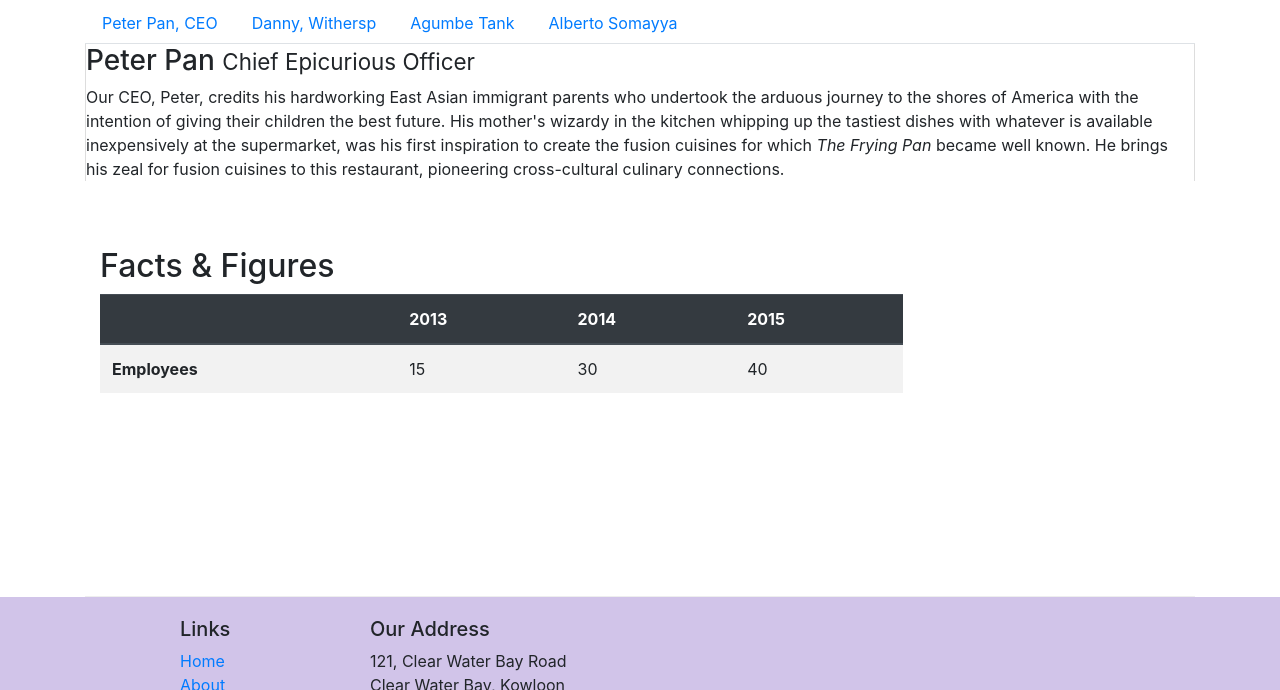
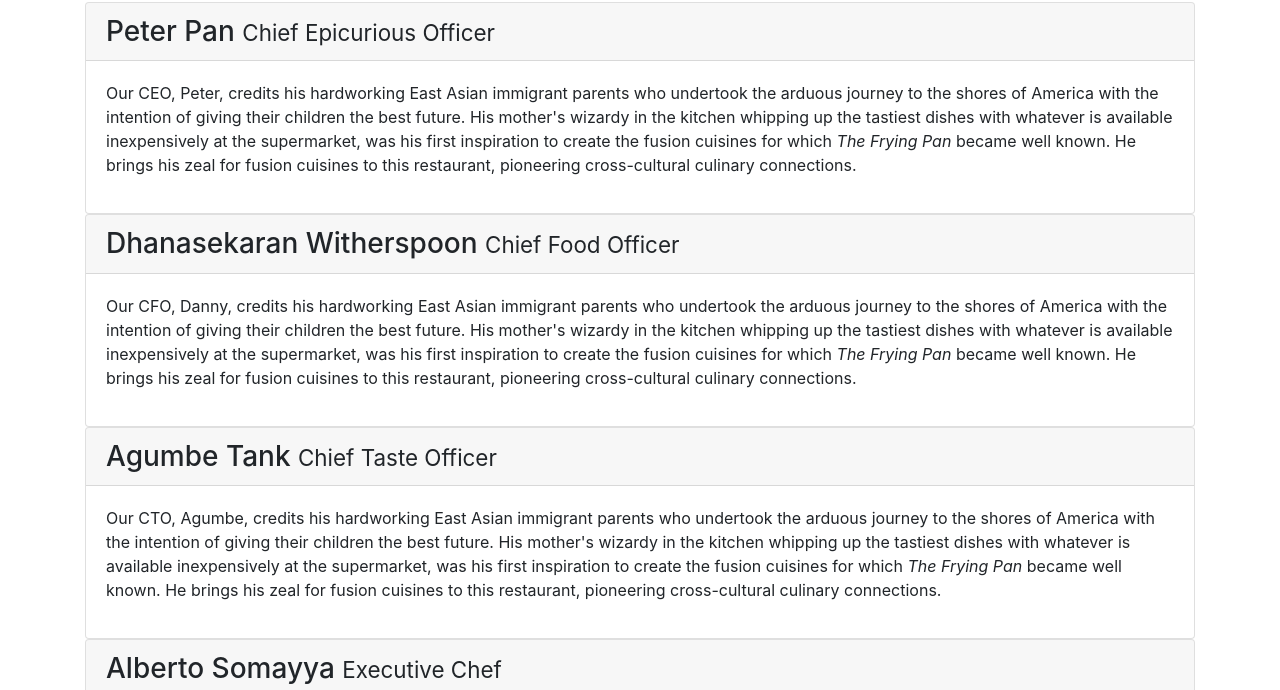
Before and after one commit to folusosamuel/confusion, a website: page aboutus.html in a window 1280 px wide. Shown: the part 1039-1729 px from the top of the page. Drawn offline with nearby package versions, Linux system fonts and the light colour scheme.

Commit message:
Accordion Collapse

```diff
--- a/aboutus.html
+++ b/aboutus.html
@@ -101,49 +101,64 @@
             <div class="col">
                 <h2>Corporate Leadership</h2>
 
-                <ul class="nav nav-tabs">
-                    <li class="nav-item">
-                        <a class="nav-link" href="#peter" role="tab" data-toggle="tab">
-                            Peter Pan, CEO
-                        </a>
-                    </li>
-                    <li class="nav-item">
-                        <a class="nav-link" href="#danny" role="tab" data-toggle="tab">
-                           Danny, Withersp
-                        </a>
-                    </li>
-                    <li class="nav-item">
-                        <a class="nav-link" href="#agumbe" role="tab" data-toggle="tab">
-                            Agumbe Tank
-                        </a>
-                    </li>
-                    <li class="nav-item">
-                        <a class="nav-link" href="#alberto" role="tab" data-toggle="tab">
-                            Alberto Somayya
-                        </a>
-                    </li>
-                </ul>
 
-                <div class="tab-content">
-                <div role="tabpanel"  class="tab-pane fade show active" id="peter">
-                        <h3>Peter Pan <small>Chief Epicurious Officer</small></h3>
-                        <p class = "d-none d-sm-block">Our CEO, Peter, credits his hardworking East Asian immigrant parents who undertook the arduous journey to the shores of America with the intention of giving their children the best future. His mother's wizardy in the kitchen whipping up the tastiest dishes with whatever is available inexpensively at the supermarket, was his first inspiration to create the fusion cuisines for which <em>The Frying Pan</em> became well known. He brings his zeal for fusion cuisines to this restaurant, pioneering cross-cultural culinary connections.</p>
+                <div id="accordion">
+                    <div class="card">
+                        <div class="card-header" role="tab" id="peterhead">
+                            <h3 class="mb-0">
+                                <a data-toggle="collapse" data-target="#peter">Peter Pan <small>Chief Epicurious Officer</small></a>
+                            </h3>
+                        </div>
+                        <div role="tabpanel"  class="collapse  show " id="peter" data-parent="#accordion">
+                            <div class="card-body">
+                                <p class = "d-none d-sm-block">Our CEO, Peter, credits his hardworking East Asian immigrant parents who undertook the arduous journey to the shores of America with the intention of giving their children the best future. His mother's wizardy in the kitchen whipping up the tastiest dishes with whatever is available inexpensively at the supermarket, was his first inspiration to create the fusion cuisines for which <em>The Frying Pan</em> became well known. He brings his zeal for fusion cuisines to this restaurant, pioneering cross-cultural culinary connections.</p>
+                            </div>
+                        </div>
                     </div>
 
-                    <div role="tabpanel"  class="tab-pane fade" id="danny">
-                        <h3>Dhanasekaran Witherspoon <small>Chief Food Officer</small></h3>
-                        <p class = "d-none d-sm-block">Our CFO, Danny, as he is affectionately referred to by his colleagues, comes from a long established family tradition in farming and produce. His experiences growing up on a farm in the Australian outback gave him great appreciation for varieties of food sources. As he puts it in his own words, <em>Everything that runs, wins, and everything that stays, pays!</em></p>
+
+                    <div class="card">
+                        <div class="card-header" role="tab" id="dannyhead">
+                            <h3 class="mb-0">
+                                <a data-toggle="collapse" data-target="#danny">Dhanasekaran Witherspoon <small>Chief Food Officer</small></a>
+                            </h3>
+                        </div>
+                        <div role="tabpanel"  class="collapse  show " id="danny" data-parent="#accordion">
+                            <div class="card-body">
+                                <p class = "d-none d-sm-block">Our CFO, Danny, credits his hardworking East Asian immigrant parents who undertook the arduous journey to the shores of America with the intention of giving their children the best future. His mother's wizardy in the kitchen whipping up the tastiest dishes with whatever is available inexpensively at the supermarket, was his first inspiration to create the fusion cuisines for which <em>The Frying Pan</em> became well known. He brings his zeal for fusion cuisines to this restaurant, pioneering cross-cultural culinary connections.</p>
+                            </div>
+                        </div>
                     </div>
 
-                    <div role="tabpanel"  class="tab-pane fade" id="agumbe">
-                        <h3>Agumbe Tang <small>Chief Taste Officer</small></h3>
-                        <p class = "d-none d-sm-block">Blessed with the most discerning gustatory sense, Agumbe, our CTO, personally ensures that every dish that we serve meets his exacting tastes. Our chefs dread the tongue lashing that ensues if their dish does not meet his exacting standards. He lives by his motto, <em>You click only if you survive my lick.</em></p>
+
+                    <div class="card">
+                        <div class="card-header" role="tab" id="agumbehead">
+                            <h3 class="mb-0">
+                                <a data-toggle="collapse" data-target="#agumbe">Agumbe Tank <small>Chief Taste Officer</small></a>
+                            </h3>
+                        </div>
+                        <div role="tabpanel"  class="collapse  show " id="agumbe" data-parent="#accordion">
+                            <div class="card-body">
+                                <p class = "d-none d-sm-block">Our CTO, Agumbe, credits his hardworking East Asian immigrant parents who undertook the arduous journey to the shores of America with the intention of giving their children the best future. His mother's wizardy in the kitchen whipping up the tastiest dishes with whatever is available inexpensively at the supermarket, was his first inspiration to create the fusion cuisines for which <em>The Frying Pan</em> became well known. He brings his zeal for fusion cuisines to this restaurant, pioneering cross-cultural culinary connections.</p>
+                            </div>
+                        </div>
                     </div>
 
-                    <div role="tabpanel"  class="tab-pane fade" id="alberto">
-                        <h3>Alberto Somayya <small>Executive Chef</small></h3>
-                        <p class = "d-none d-sm-block">Award winning three-star Michelin chef with wide International experience having worked closely with whos-who in the culinary world, he specializes in creating mouthwatering Indo-Italian fusion experiences. He says, <em>Put together the cuisines from the two craziest cultures, and you get a winning hit! Amma Mia!</em></p>
+
+                    <div class="card">
+                        <div class="card-header" role="tab" id="albertohead">
+                            <h3 class="mb-0">
+                                <a data-toggle="collapse" data-target="#alberto">Alberto Somayya <small>Executive Chef</small></a>
+                            </h3>
+                        </div>
+                        <div role="tabpanel"  class="collapse  show " id="alberto" data-parent="#accordion">
+                            <div class="card-body">
+                                <p class = "d-none d-sm-block">Our Executive Chef, Alberto, credits his hardworking East Asian immigrant parents who undertook the arduous journey to the shores of America with the intention of giving their children the best future. His mother's wizardy in the kitchen whipping up the tastiest dishes with whatever is available inexpensively at the supermarket, was his first inspiration to create the fusion cuisines for which <em>The Frying Pan</em> became well known. He brings his zeal for fusion cuisines to this restaurant, pioneering cross-cultural culinary connections.</p>
+                            </div>
+                        </div>
                     </div>
+
+
                 </div>
             </div>
        </div>
@@ -217,7 +232,7 @@
            </div>
         </div>
     </footer>
-<!-- jQuery first, then Popper.js, then Bootstrap JS. -->
+<jQuery first, then Popper.js, then Bootstrap JS.></jQuery>
 <script src="node_modules/jquery/dist/jquery.slim.min.js"></script>
 <script src="node_modules/popper.js/dist/umd/popper.min.js"></script>
 <script src="node_modules/bootstrap/dist/js/bootstrap.min.js"></script>
```
